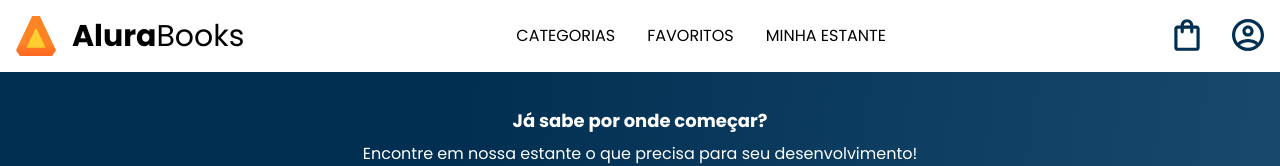
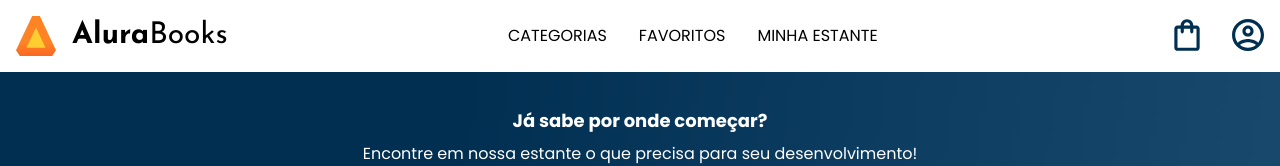
Before and after one commit to guh99998/Alura-books, a plain HTML site: page index.html in a window 1280 px wide. Shown: the top 166 px of the page. Drawn offline with nearby package versions, Linux system fonts and the light colour scheme.

Commit message:
Alterado style.css

```diff
--- a/styles/style.css
+++ b/styles/style.css
@@ -1,5 +1,6 @@
 @import url("/styles/header.css");
 @import url('https://fonts.googleapis.com/css2?family=Poppins:wght@300;400;700&display=swap');
+@import url('https://fonts.googleapis.com/css2?family=Josefin+Sans:wght@400;700&display=swap');
 @import url("/styles/banner.css");
 @import url("/styles/carrossel.css");
 @import url("/styles/topicos.css");
@@ -13,8 +14,10 @@
     --branco-rodape: #F9F9F9;
     --cor-titulo: #EB9B00;
     --cor-azul: #002F52;
+    --cor-preta: #000000;
     --cor-azul-gradiente: linear-gradient(98deg, #002F52 35.49%, #326589 165.37%);
     --fonte-principal: 'Poppins', sans-serif;
+    --fonte-tablet: 'Josefin Sans', sans-serif;
 }
 
 body
```
